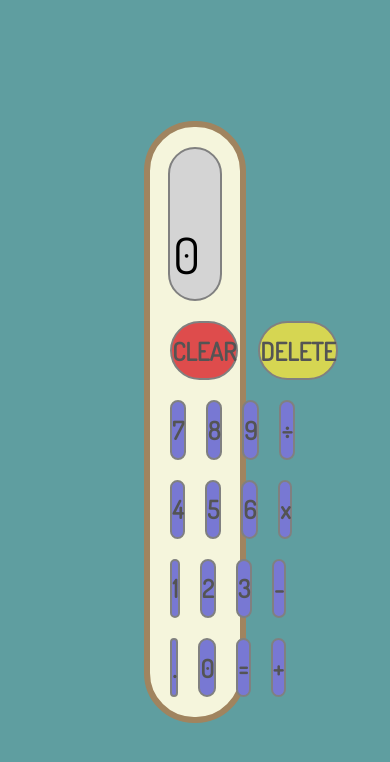
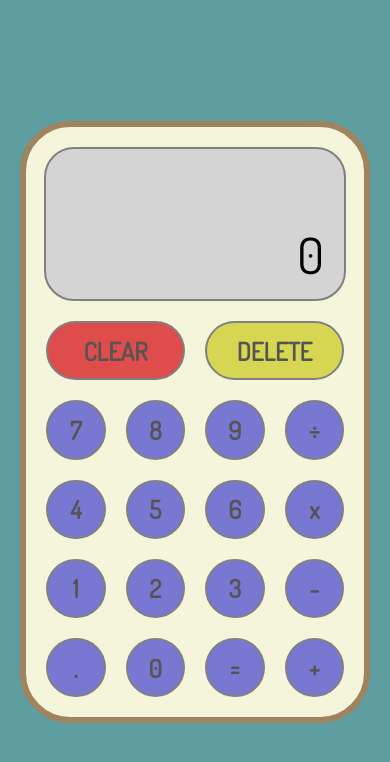
Before and after one commit to jxxt/calculator, a plain HTML site: page index.html in a window 390 px wide. Drawn offline with Linux system fonts and the light colour scheme.

Commit message:
improved width for mobile access

```diff
--- a/styles.css
+++ b/styles.css
@@ -16,7 +16,7 @@ body {
 .container {
     background-color: beige;
     height: 70vh;
-    width: 23%;
+    width: 350px;
     border: 6px rgb(160, 132, 95) solid;
     border-radius: 50px;
     display: flex;
```
